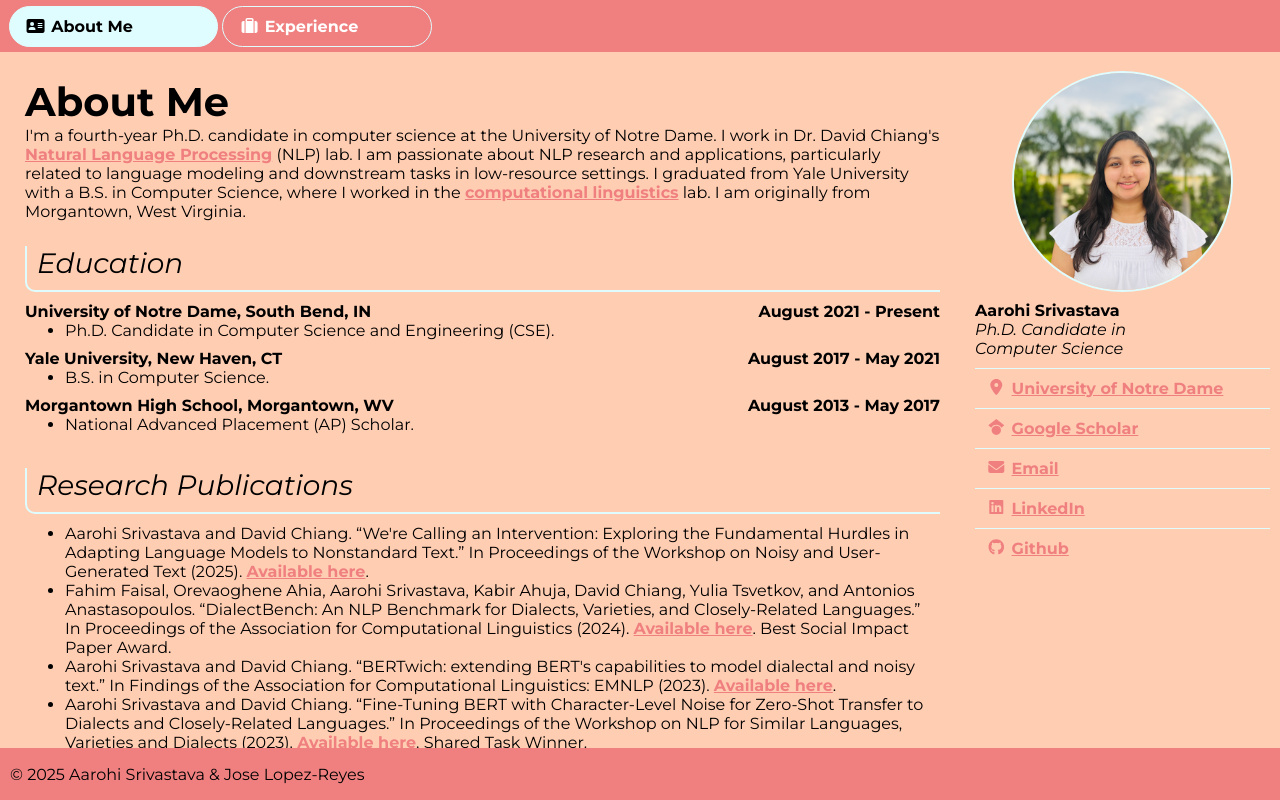
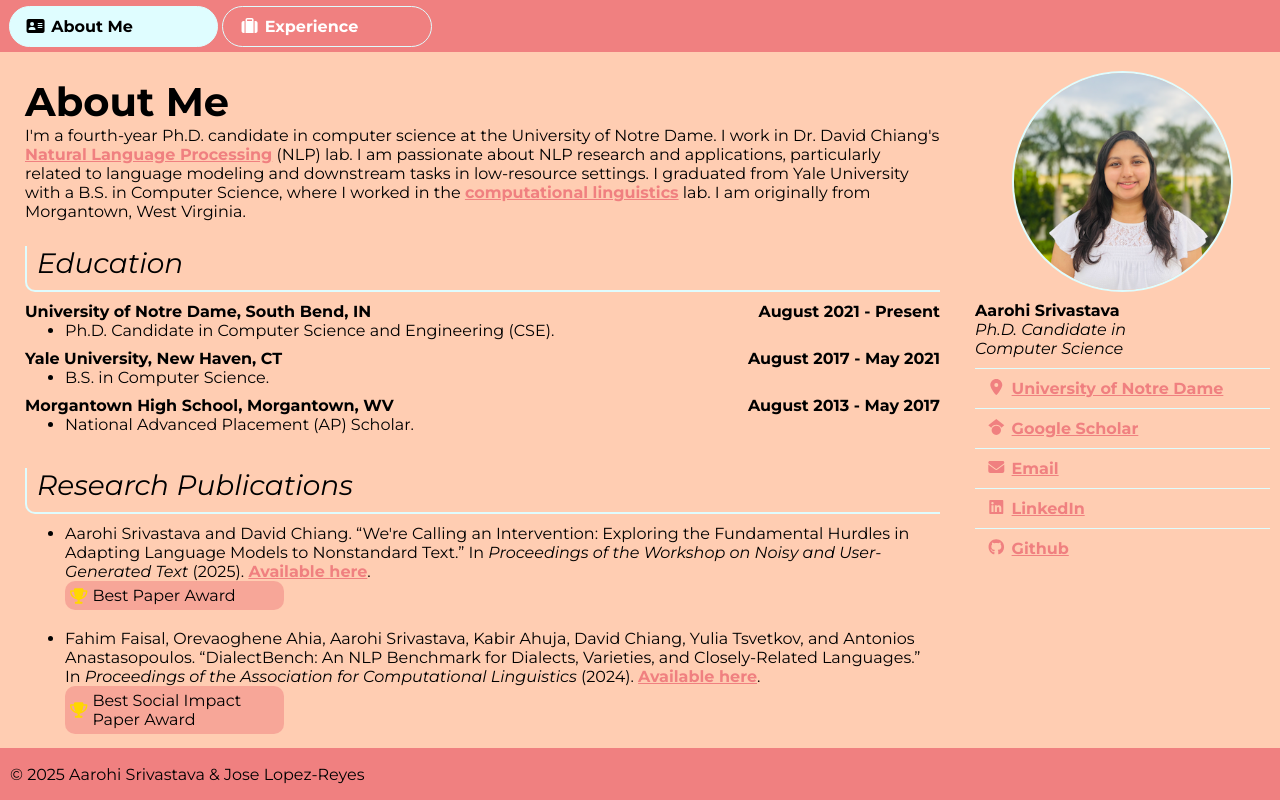
Before and after one commit to joserys/aarohi, a React (Vite) app: page / in a window 1280 px wide. Built offline with nearby package versions, Linux system fonts and the light colour scheme.

Commit message:
added a label to show off rewards for publications italicized the publication heading added break points in between the publications points

```diff
--- /dev/null
+++ b/src/components/modules/publicationLabel.jsx
@@ -0,0 +1,19 @@
+import Text from './text';
+import { FontAwesomeIcon } from '@fortawesome/react-fontawesome';
+
+const PublicationLabel = ({ title, icon}) => {
+	if (typeof icon !== 'undefined') {
+		return (
+			<div className='label-container'>
+				<FontAwesomeIcon className='award-icon' icon={icon} beat={false} />
+				<div className='label-title'>{title}</div>
+			</div>
+		);
+	} else {
+		return(
+			<Text>{title}</Text>
+		);
+	}
+}
+
+export default PublicationLabel;
--- a/src/components/modules/url.jsx
+++ b/src/components/modules/url.jsx
@@ -1,5 +1,5 @@
 import Text from './text';
-import { FontAwesomeIcon } from '@fortawesome/react-fontawesome'
+import { FontAwesomeIcon } from '@fortawesome/react-fontawesome';
 
 const Url = ({ children, icon, link = '', external = false, file = false}) => {
 	if (typeof icon !== 'undefined') {
--- a/src/components/pages/about.jsx
+++ b/src/components/pages/about.jsx
@@ -1,5 +1,6 @@
 import Text from "../modules/text";
 import Url from "../modules/url";
+import PublicationLabel from "../modules/publicationLabel";
 import HeadingDate from "../modules/heading-date";
 
 const About = () => {
@@ -32,12 +33,12 @@ const About = () => {
 
 			<Text type="sub-title">Research Publications</Text>
 			<ul>
-				<li>Aarohi Srivastava and David Chiang. “We're Calling an Intervention: Exploring the Fundamental Hurdles in Adapting Language Models to Nonstandard Text.” In Proceedings of the Workshop on Noisy and User-Generated Text (2025). <Url link="https://arxiv.org/abs/2404.07304" external={true}>Available here</Url>.</li>
-				<li>Fahim Faisal, Orevaoghene Ahia, Aarohi Srivastava, Kabir Ahuja, David Chiang, Yulia Tsvetkov, and Antonios Anastasopoulos. “DialectBench: An NLP Benchmark for Dialects, Varieties, and Closely-Related Languages.” In Proceedings of the Association for Computational Linguistics (2024). <Url link="https://aclanthology.org/2024.acl-long.777/" external={true}>Available here</Url>. Best Social Impact Paper Award.</li>
-				<li>Aarohi Srivastava and David Chiang. “BERTwich: extending BERT's capabilities to model dialectal and noisy text.” In Findings of the Association for Computational Linguistics: EMNLP (2023). <Url link="https://aclanthology.org/2023.findings-emnlp.1037/" external={true}>Available here</Url>.</li>
-				<li>Aarohi Srivastava and David Chiang. “Fine-Tuning BERT with Character-Level Noise for Zero-Shot Transfer to Dialects and Closely-Related Languages.” In Proceedings of the Workshop on NLP for Similar Languages, Varieties and Dialects (2023). <Url link="https://aclanthology.org/2023.vardial-1.16/" external={true}>Available here</Url>. Shared Task Winner.</li>
-				<li>Aarohi Srivastava, Abhinav Rastogi, Abhishek Rao, Abu Awal Md Shoeb, Abubakar Abid, Adam Fisch, and others (in alphabetical order). “Beyond the Imitation Game: Quantifying and Extrapolating the Capabilities of Language Models.” Transactions on Machine Learning Research (2023). <Url link="https://openreview.net/pdf?id=uyTL5Bvosj" external={true}>Available here</Url>. Outstanding Paper Finalist.</li>
-				<li>Aarohi Srivastava, Robert Frank, Sarah Widder, and David Chartash. “The Role of Linguistic Features in Domain Adaptation: TAG Parsing of Questions.” In Proceedings of the Society for Computation in Linguistics (2020). <Url link="https://aclanthology.org/2020.scil-1.33/" external={true}>Available here</Url>.</li>
+				<li>Aarohi Srivastava and David Chiang. “We're Calling an Intervention: Exploring the Fundamental Hurdles in Adapting Language Models to Nonstandard Text.” In <i>Proceedings of the Workshop on Noisy and User-Generated Text</i> (2025). <Url link="https://arxiv.org/abs/2404.07304" external={true}>Available here</Url>. <PublicationLabel icon='fa-solid fa-trophy' title='Best Paper Award'/></li> <br />
+				<li>Fahim Faisal, Orevaoghene Ahia, Aarohi Srivastava, Kabir Ahuja, David Chiang, Yulia Tsvetkov, and Antonios Anastasopoulos. “DialectBench: An NLP Benchmark for Dialects, Varieties, and Closely-Related Languages.” In <i>Proceedings of the Association for Computational Linguistics</i> (2024). <Url link="https://aclanthology.org/2024.acl-long.777/" external={true}>Available here</Url>. <PublicationLabel icon='fa-solid fa-trophy' title='Best Social Impact Paper Award'/></li><br />
+				<li>Aarohi Srivastava and David Chiang. “BERTwich: extending BERT's capabilities to model dialectal and noisy text.” In Findings of the Association for Computational Linguistics: EMNLP (2023). <Url link="https://aclanthology.org/2023.findings-emnlp.1037/" external={true}>Available here</Url>.</li><br />
+				<li>Aarohi Srivastava and David Chiang. “Fine-Tuning BERT with Character-Level Noise for Zero-Shot Transfer to Dialects and Closely-Related Languages.” In <i>Proceedings of the Workshop on NLP for Similar Languages, Varieties and Dialects</i> (2023). <Url link="https://aclanthology.org/2023.vardial-1.16/" external={true}>Available here</Url>. <PublicationLabel icon='fa-solid fa-trophy' title='Shared Task Winner'/></li><br />
+				<li>Aarohi Srivastava, Abhinav Rastogi, Abhishek Rao, Abu Awal Md Shoeb, Abubakar Abid, Adam Fisch, and others (in alphabetical order). “Beyond the Imitation Game: Quantifying and Extrapolating the Capabilities of Language Models.” Transactions on Machine Learning Research (2023). <Url link="https://openreview.net/pdf?id=uyTL5Bvosj" external={true}>Available here</Url>. <PublicationLabel icon='fa-solid fa-trophy' title='Outstanding Paper Finalist'/></li><br />
+				<li>Aarohi Srivastava, Robert Frank, Sarah Widder, and David Chartash. “The Role of Linguistic Features in Domain Adaptation: TAG Parsing of Questions.” In <i>Proceedings of the Society for Computation in Linguistics</i> (2020). <Url link="https://aclanthology.org/2020.scil-1.33/" external={true}>Available here</Url>.</li><br />
 				<li>Aarohi Srivastava. “Doxastic Feel Like (That).” In Yale Working Papers in Grammatical Diversity 4 (2020). <Url link="https://elischolar.library.yale.edu/ygdp/4/" external={true}>Available here</Url>.</li>
 			</ul>
 		</>
--- a/src/main.jsx
+++ b/src/main.jsx
@@ -5,7 +5,7 @@ import { BrowserRouter as Router} from 'react-router-dom';
 
 //importing necessary fontawesome code and icons
 import { library } from '@fortawesome/fontawesome-svg-core';
-import { faLocationDot, faSchool, faEnvelope, faSuitcase, faContactCard } from '@fortawesome/free-solid-svg-icons';
+import { faLocationDot, faSchool, faEnvelope, faSuitcase, faContactCard, faTrophy} from '@fortawesome/free-solid-svg-icons';
 import { faLinkedin, faGithub, faGoogleScholar } from '@fortawesome/free-brands-svg-icons';
 
 //importing custom made template components
@@ -18,7 +18,7 @@ import Section from './components/templates/section.jsx';
 import './css/deviceManagement.css';
 
 //adding the icons to a library for Global Use
-library.add(faLocationDot, faSchool, faEnvelope, faLinkedin, faGithub, faSuitcase, faContactCard, faGoogleScholar);
+library.add(faTrophy, faLocationDot, faSchool, faEnvelope, faLinkedin, faGithub, faSuitcase, faContactCard, faGoogleScholar);
 
 //generate the html on start up
 createRoot(document.getElementById('root')).render(
--- a/src/scss/deviceManagement.scss
+++ b/src/scss/deviceManagement.scss
@@ -96,6 +96,24 @@ ul {
 
 .profile-data {
 	@include layoutManagement.width-9;
+}
+
+.label-container {
+	@include layoutManagement.center-content-y;
+	@include layoutManagement.width-3;
+	@include layoutManagement.padding-5;
+	background-color: rgba(240, 128, 128, .5);
+	border-radius: 10px;
+}
+
+.award-icon {
+	color: #FFD700;
+	@include layoutManagement.width-1;
+	margin-right: 5px;
+}
+
+.label-title {
+	@include layoutManagement.width-11;
 }
 
 .link {
```
Also changed, not shown: src/css/deviceManagement.css (+1 -1 lines).
